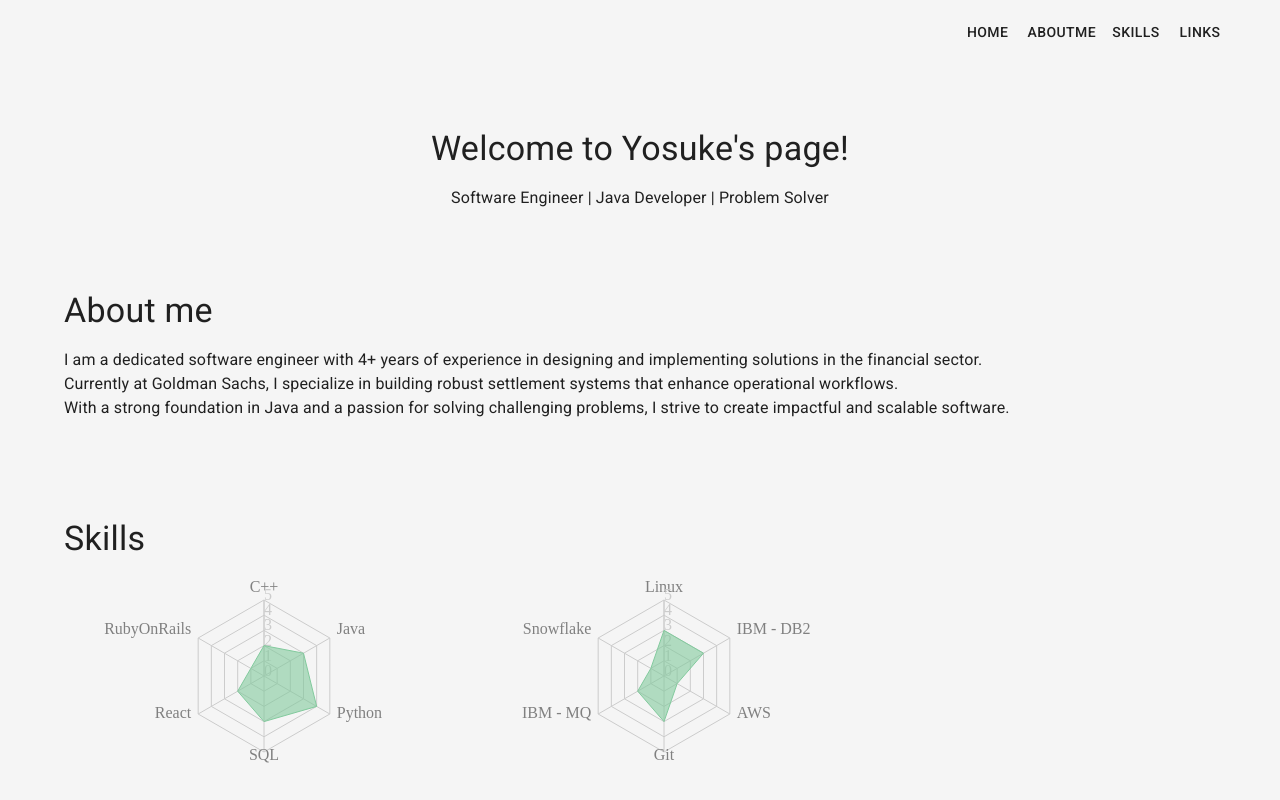
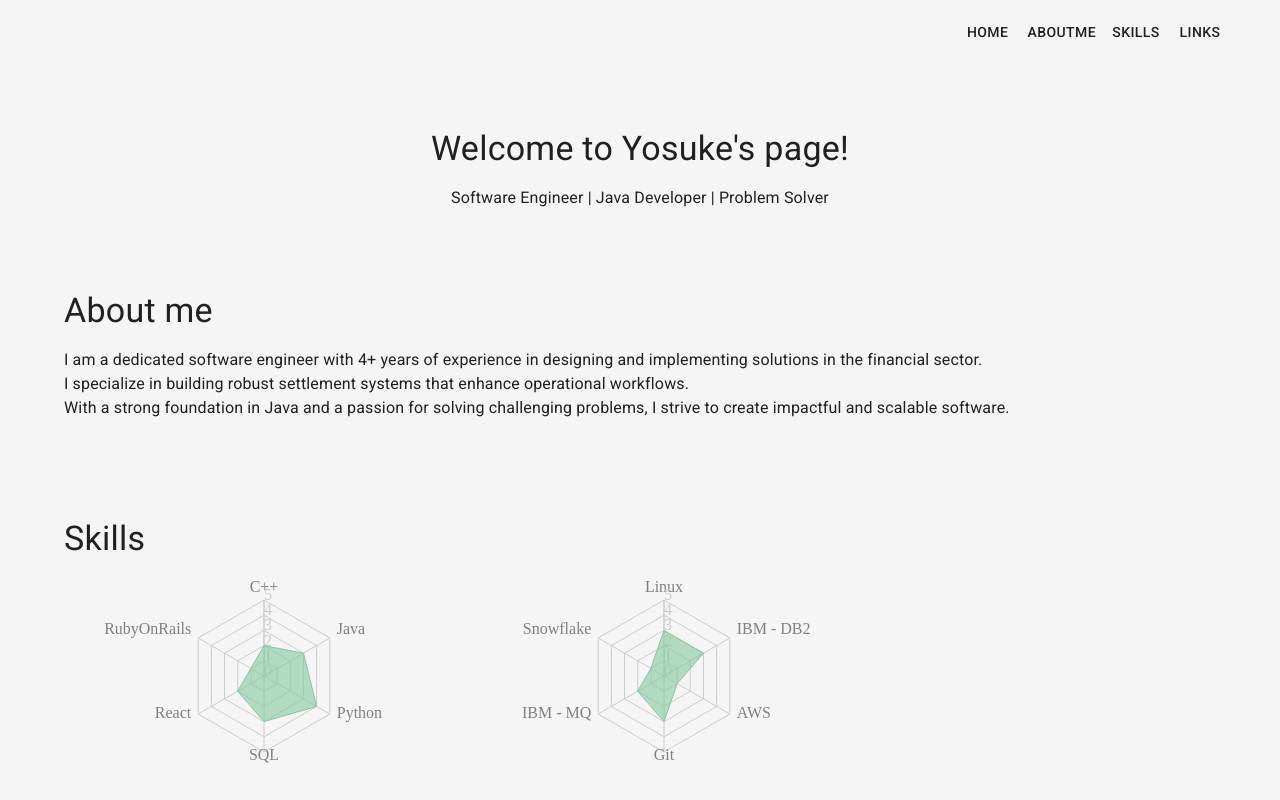
Before and after one commit to youcan64/youcan64.github.io, a React (Vite) app: page / in a window 1280 px wide. Shown: the top 800 px of the page. Built offline with nearby package versions, Linux system fonts and the light colour scheme.

Commit message:
Delete company

```diff
--- a/src/component/AboutMe.tsx
+++ b/src/component/AboutMe.tsx
@@ -13,7 +13,7 @@ export default function AboutMe() {
         }
         <br />
         {
-          'Currently at Goldman Sachs, I specialize in building robust settlement systems that enhance operational workflows. '
+          'I specialize in building robust settlement systems that enhance operational workflows. '
         }
         <br />
         {
```
